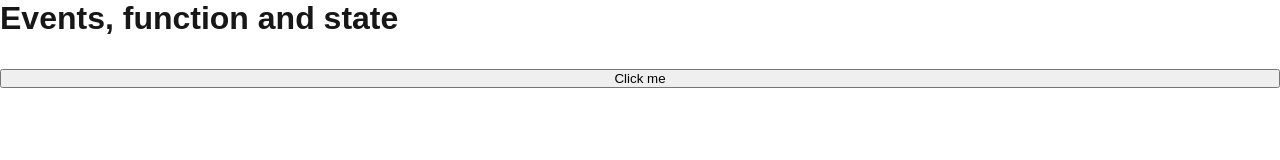
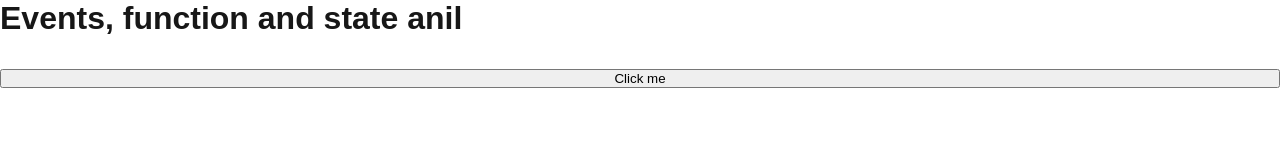
Before and after one commit to AnushreeNema/Next-js-app, a Next.js app: page / in a window 1280 px wide. Shown: the top 160 px of the page. Built offline with nearby package versions, Linux system fonts and the light colour scheme.

Commit message:
usestate

```diff
--- a/src/app/page.js
+++ b/src/app/page.js
@@ -1,16 +1,18 @@
 "use client"; // always on type of file, on the child files of this file do not have to apply use client automatically applied
 import styles from "./page.module.css";
+import { useState } from "react";
 //Error: Event handlers cannot be passed to Client Component props.
 
 //If you need interactivity, consider converting part of this to a Client Component.
 export default function Home() {
-  const apple = (item) => {
-    alert(item);
+  const [name, setName] = useState("anil");
+  const apple = () => {
+    setName("sidhu");
   };
   return (
     <main className={styles.main}>
-      <h1>Events, function and state</h1>
-      <button onClick={() => apple("color")}>Click me</button>
+      <h1>Events, function and state {name}</h1>
+      <button onClick={() => apple()}>Click me</button>
     </main>
   );
 }
```
